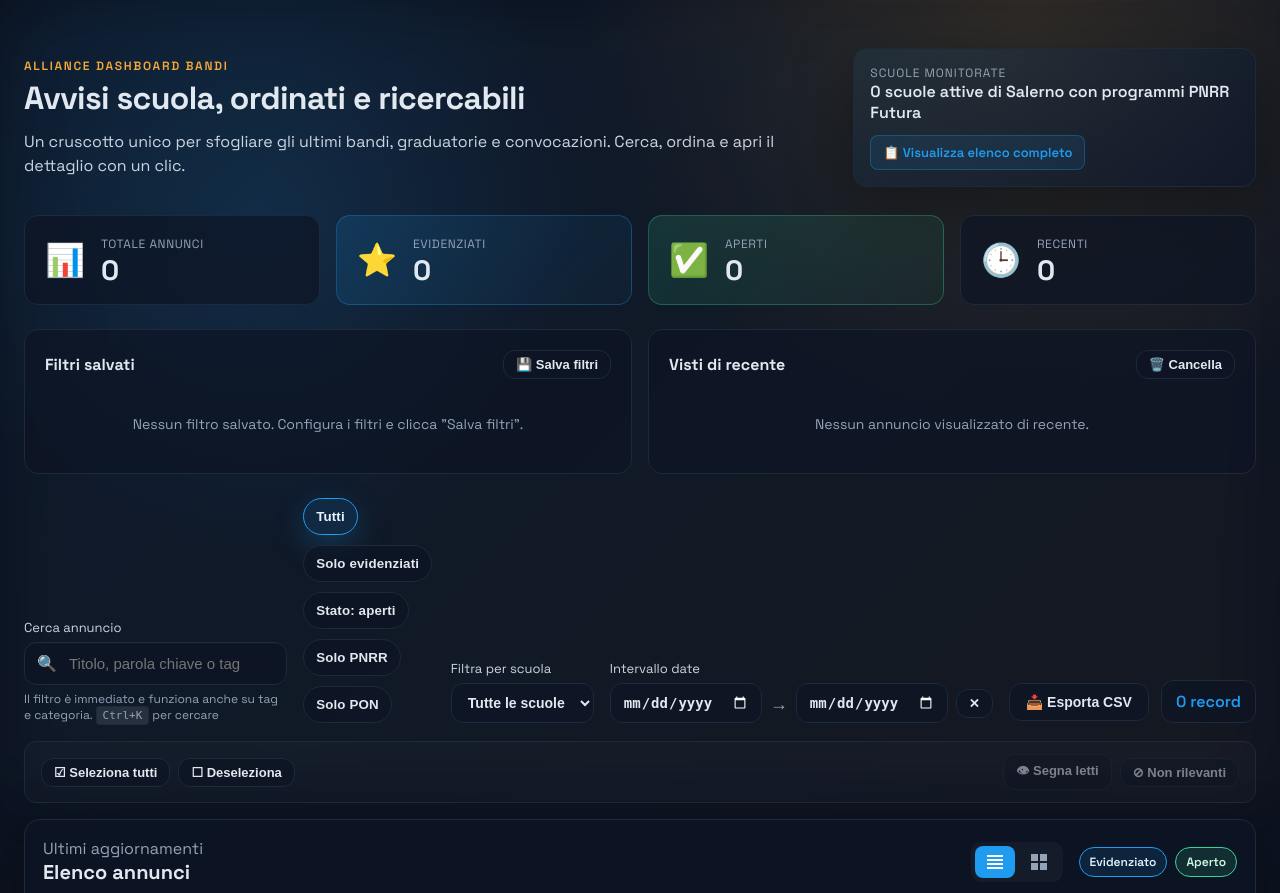
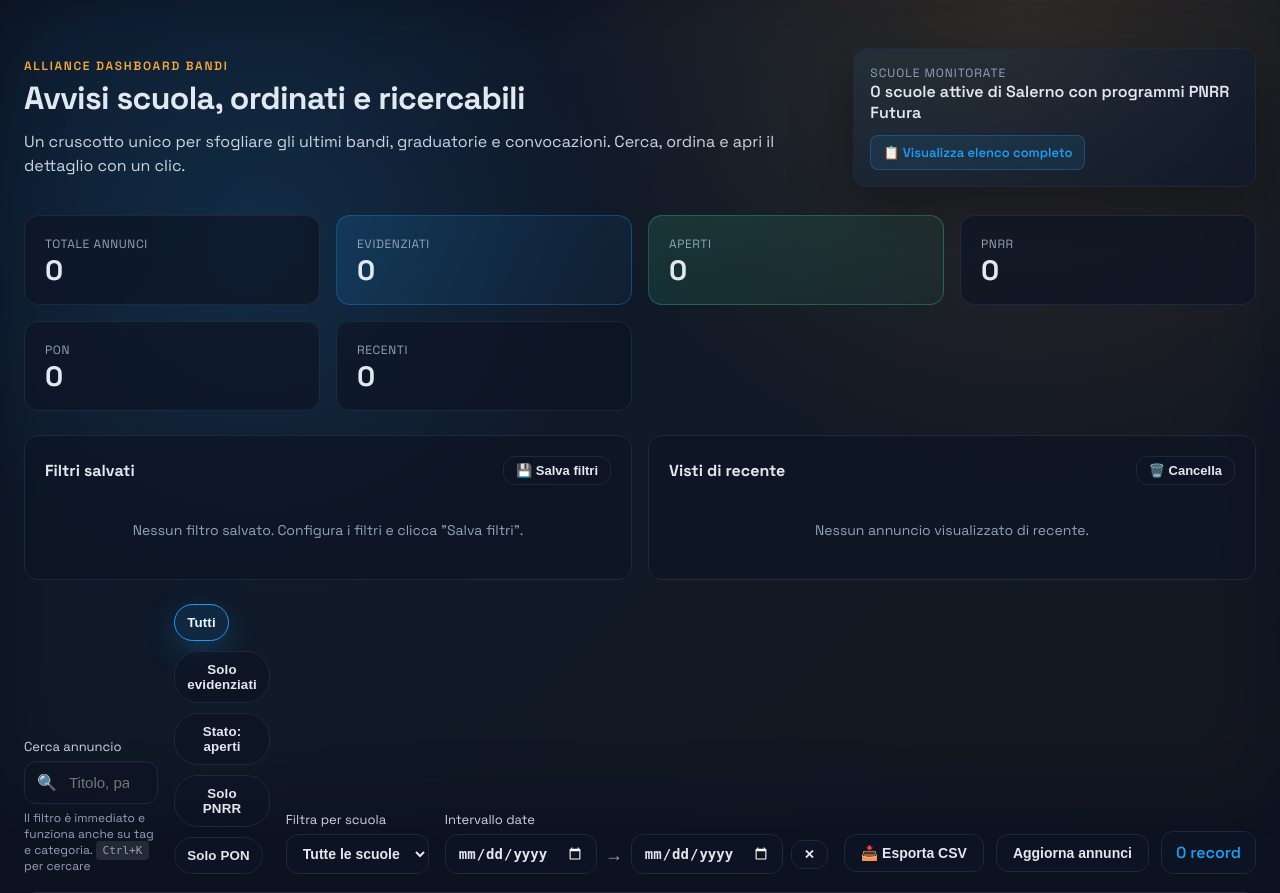
Before and after one commit to brataccas99/Alliance, a Flask app: page / in a window 1280 px wide. Shown: the top 893 px of the page. Run offline with Flask 3, Linux system fonts and the light colour scheme; parts of the project's set-up code (start-up, migrations or seed data) failed here and were passed over.

Commit message:
added button to manually fetch new announcements

```diff
--- a/backend/static/js/main.js
+++ b/backend/static/js/main.js
@@ -457,6 +457,23 @@
         });
     });
     const exportBtn = document.getElementById("exportBtn");
+    const fetchBtn = document.getElementById("fetchBtn");
+    if (fetchBtn) {
+        fetchBtn.addEventListener("click", async () => {
+            fetchBtn.setAttribute("disabled", "true");
+            fetchBtn.textContent = "Aggiorno...";
+            try {
+                await fetch("/api/fetch", { method: "POST" });
+                location.reload();
+            } catch (err) {
+                alert("Errore durante il fetch");
+                console.error(err);
+            } finally {
+                fetchBtn.removeAttribute("disabled");
+                fetchBtn.textContent = "Aggiorna annunci";
+            }
+        });
+    }
     if (exportBtn) {
         exportBtn.addEventListener("click", () => {
             const visibleRows = rows.filter((row) => row.style.display !== "none");
--- a/backend/templates/index.html
+++ b/backend/templates/index.html
@@ -1,12 +1,14 @@
-<!doctype html>
+<!DOCTYPE html>
 <html lang="en">
+
 <head>
-    <meta charset="utf-8">
-    <meta name="viewport" content="width=device-width, initial-scale=1">
+    <meta charset="utf-8" />
+    <meta name="viewport" content="width=device-width, initial-scale=1" />
     <title>PNRR Futura Dashboard</title>
-    <link rel="stylesheet" href="{{ url_for('static', filename='css/main.css') }}">
+    <link rel="stylesheet" href="{{ url_for('static', filename='css/main.css') }}" />
     <script defer src="{{ url_for('static', filename='js/main.js') }}"></script>
 </head>
+
 <body>
     <div class="bg-accent"></div>
     <main class="page">
@@ -14,32 +16,35 @@
             <div>
                 <p class="eyebrow">Alliance Dashboard Bandi</p>
                 <h1>Avvisi scuola, ordinati e ricercabili</h1>
-                <p class="lede">Un cruscotto unico per sfogliare gli ultimi bandi, graduatorie e convocazioni. Cerca, ordina e apri il dettaglio con un clic.</p>
+                <p class="lede">
+                    Un cruscotto unico per sfogliare gli ultimi bandi, graduatorie e
+                    convocazioni. Cerca, ordina e apri il dettaglio con un clic.
+                </p>
             </div>
             <div class="meta-card">
                 <p class="label">Scuole monitorate</p>
-                {% set schools_list = [] %}
-                {% for ann in announcements %}
-                    {% if ann.school_id not in schools_list %}
-                        {% set _ = schools_list.append(ann.school_id) %}
-                    {% endif %}
-                {% endfor %}
-                <p class="value">{{ schools_list|length }} scuole attive di Salerno con programmi PNRR Futura</p>
+                {% set schools_list = [] %} {% for ann in announcements %} {% if
+                ann.school_id not in schools_list %} {% set _ =
+                schools_list.append(ann.school_id) %} {% endif %} {% endfor %}
+                <p class="value">
+                    {{ schools_list|length }} scuole attive di Salerno con programmi
+                    PNRR Futura
+                </p>
                 <details class="schools-dropdown">
-                    <summary class="schools-toggle">📋 Visualizza elenco completo</summary>
+                    <summary class="schools-toggle">
+                        📋 Visualizza elenco completo
+                    </summary>
                     <ul class="schools-list">
-                        {% set seen_schools = [] %}
-                        {% for ann in announcements %}
-                            {% if ann.school_id not in seen_schools %}
-                                {% set _ = seen_schools.append(ann.school_id) %}
+                        {% set seen_schools = [] %} {% for ann in announcements %} {% if
+                        ann.school_id not in seen_schools %} {% set _ =
+                        seen_schools.append(ann.school_id) %}
                         <li class="school-item">
                             <span class="school-name">{{ ann.school_name }}</span>
                             {% if ann.city %}
                             <span class="school-city">{{ ann.city }}</span>
                             {% endif %}
                         </li>
-                            {% endif %}
-                        {% endfor %}
+                        {% endif %} {% endfor %}
                     </ul>
                 </details>
             </div>
@@ -48,37 +53,45 @@
                 <!-- Statistics Cards -->
         <section class="stats-grid">
             <div class="stat-card clickable" data-quick-filter="all" title="Mostra tutti gli annunci">
-                <div class="stat-icon">📊</div>
                 <div class="stat-content">
                     <p class="stat-label">Totale Annunci</p>
                     <p class="stat-value">{{ announcements|length }}</p>
                 </div>
             </div>
             <div class="stat-card stat-highlight clickable" data-quick-filter="highlight" title="Filtra annunci evidenziati">
-                <div class="stat-icon">⭐</div>
                 <div class="stat-content">
                     <p class="stat-label">Evidenziati</p>
                     <p class="stat-value">{{ announcements|selectattr('highlight')|list|length }}</p>
                 </div>
             </div>
             <div class="stat-card stat-success clickable" data-quick-filter="open" title="Filtra annunci aperti">
-                <div class="stat-icon">✅</div>
                 <div class="stat-content">
                     <p class="stat-label">Aperti</p>
                     <p class="stat-value">{{ announcements|selectattr('status', 'equalto', 'Open')|list|length }}</p>
                 </div>
             </div>
+            <div class="stat-card clickable" data-quick-filter="pnrr" title="Filtra annunci PNRR">
+                <div class="stat-content">
+                    <p class="stat-label">PNRR</p>
+                    {% set pnrr_count = announcements | selectattr('category') | select('lower') | select('contains', 'pnrr') | list | length %}
+                    <p class="stat-value">{{ pnrr_count }}</p>
+                </div>
+            </div>
+            <div class="stat-card clickable" data-quick-filter="pon" title="Filtra annunci PON">
+                <div class="stat-content">
+                    <p class="stat-label">PON</p>
+                    {% set pon_count = announcements | selectattr('category') | select('lower') | select('contains', 'pon') | list | length %}
+                    <p class="stat-value">{{ pon_count }}</p>
+                </div>
+            </div>
             <div class="stat-card clickable" data-quick-filter="recent" title="Ultimi 7 giorni">
-                <div class="stat-icon">🕒</div>
                 <div class="stat-content">
                     <p class="stat-label">Recenti</p>
-                    {% set week_ago = (None, None, None, None, None, None, None)|list %}
                     {% set recent_count = announcements|selectattr('date')|select('ne', None)|list|length %}
                     <p class="stat-value">{{ recent_count }}</p>
                 </div>
             </div>
         </section>
-
 <!-- Saved Presets & Recently Viewed -->
         <section class="presets-section">
             <div class="presets-container">
@@ -89,7 +102,9 @@
                     </button>
                 </div>
                 <div id="presetsList" class="presets-list">
-                    <p class="empty-message">Nessun filtro salvato. Configura i filtri e clicca "Salva filtri".</p>
+                    <p class="empty-message">
+                        Nessun filtro salvato. Configura i filtri e clicca "Salva filtri".
+                    </p>
                 </div>
             </div>
             <div class="recently-viewed-container">
@@ -100,7 +115,9 @@
                     </button>
                 </div>
                 <div id="recentlyViewedList" class="recently-viewed-list">
-                    <p class="empty-message">Nessun annuncio visualizzato di recente.</p>
+                    <p class="empty-message">
+                        Nessun annuncio visualizzato di recente.
+                    </p>
                 </div>
             </div>
         </section>
@@ -110,9 +127,13 @@
                 <label for="searchInput">Cerca annuncio</label>
                 <div class="search-box">
                     <span class="search-icon">🔍</span>
-                    <input id="searchInput" type="search" placeholder="Titolo, parola chiave o tag" autocomplete="off">
+                    <input id="searchInput" type="search" placeholder="Titolo, parola chiave o tag"
+                        autocomplete="off" />
                 </div>
-                <p class="hint">Il filtro è immediato e funziona anche su tag e categoria. <kbd>Ctrl+K</kbd> per cercare</p>
+                <p class="hint">
+                    Il filtro è immediato e funziona anche su tag e categoria.
+                    <kbd>Ctrl+K</kbd> per cercare
+                </p>
             </div>
             <div class="filter-chips" aria-label="Filtri rapidi">
                 <button class="chip active" data-filter="none">Tutti</button>
@@ -125,21 +146,21 @@
                 <label for="schoolFilter">Filtra per scuola</label>
                 <select id="schoolFilter">
                     <option value="">Tutte le scuole</option>
-                    {% set seen = [] %}
-                    {% for ann in announcements %}
-                        {% if ann.school_id not in seen %}
-                            {% set _ = seen.append(ann.school_id) %}
-                            <option value="{{ ann.school_id }}">{{ ann.school_name }}{% if ann.city %} – {{ ann.city }}{% endif %}</option>
-                        {% endif %}
-                    {% endfor %}
+                    {% set seen = [] %} {% for ann in announcements %} {% if
+                    ann.school_id not in seen %} {% set _ = seen.append(ann.school_id)
+                    %}
+                    <option value="{{ ann.school_id }}">
+                        {{ ann.school_name }}{% if ann.city %} – {{ ann.city }}{% endif %}
+                    </option>
+                    {% endif %} {% endfor %}
                 </select>
             </div>
             <div class="date-range-filter">
                 <label for="dateFrom">Intervallo date</label>
                 <div class="date-inputs">
-                    <input type="date" id="dateFrom" placeholder="Da" title="Data inizio">
+                    <input type="date" id="dateFrom" placeholder="Da" title="Data inizio" />
                     <span class="date-separator">→</span>
-                    <input type="date" id="dateTo" placeholder="A" title="Data fine">
+                    <input type="date" id="dateTo" placeholder="A" title="Data fine" />
                     <button class="action-btn small" id="clearDatesBtn" title="Cancella filtro date">
                         ✕
                     </button>
@@ -149,10 +170,15 @@
                 <button id="exportBtn" class="action-btn" title="Esporta risultati in CSV">
                     📥 Esporta CSV
                 </button>
+                <button id="fetchBtn" class="action-btn" title="Esegui fetch
+  annunci">
+                    Aggiorna annunci
+                </button>
                 <div class="result-meta">
                     <span id="resultsCount">{{ announcements|length }} record</span>
                 </div>
             </div>
+
         </section>
 
         <!-- Quick Actions Bar -->
@@ -164,7 +190,7 @@
                 <button class="action-btn small" id="deselectAllBtn" title="Deseleziona tutti">
                     ☐ Deseleziona
                 </button>
-                <span id="selectedCount" class="selected-count" style="display: none;">
+                <span id="selectedCount" class="selected-count" style="display: none">
                     <strong>0</strong> selezionati
                 </span>
             </div>
@@ -188,12 +214,12 @@
                     <div class="view-toggle">
                         <button class="view-btn active" data-view="table" title="Vista tabella">
                             <svg width="16" height="16" viewBox="0 0 16 16" fill="currentColor">
-                                <path d="M0 1h16v2H0V1zm0 4h16v2H0V5zm0 4h16v2H0V9zm0 4h16v2H0v-2z"/>
+                                <path d="M0 1h16v2H0V1zm0 4h16v2H0V5zm0 4h16v2H0V9zm0 4h16v2H0v-2z" />
                             </svg>
                         </button>
                         <button class="view-btn" data-view="cards" title="Vista card">
                             <svg width="16" height="16" viewBox="0 0 16 16" fill="currentColor">
-                                <path d="M0 0h7v7H0V0zm9 0h7v7H9V0zM0 9h7v7H0V9zm9 0h7v7H9V9z"/>
+                                <path d="M0 0h7v7H0V0zm9 0h7v7H9V0zM0 9h7v7H0V9zm9 0h7v7H9V9z" />
                             </svg>
                         </button>
                     </div>
@@ -207,8 +233,9 @@
             <table id="annTable">
                 <thead>
                     <tr>
-                        <th style="width: 40px;">
-                            <input type="checkbox" id="selectAllCheckbox" title="Seleziona tutti" aria-label="Seleziona tutti">
+                        <th style="width: 40px">
+                            <input type="checkbox" id="selectAllCheckbox" title="Seleziona tutti"
+                                aria-label="Seleziona tutti" />
                         </th>
                         <th data-sort="title">Annuncio</th>
                         <th data-sort="school">Scuola</th>
@@ -221,21 +248,15 @@
                 </thead>
                 <tbody>
                     {% for ann in announcements %}
-                    <tr
-                        class="{% if ann.highlight %}row-highlight{% endif %}"
-                        data-id="{{ ann.id }}"
-                        data-date="{{ ann.date.isoformat() if ann.date else '' }}"
-                        data-title="{{ ann.title }}"
-                        data-school="{{ ann.school_name }}"
-                        data-school-id="{{ ann.school_id }}"
-                        data-city="{{ ann.city or '' }}"
-                        data-category="{{ ann.category }}"
-                        data-status="{{ ann.status }}"
-                        data-highlight="{{ 'true' if ann.highlight else 'false' }}"
-                        data-search="{{ ann.title }} {{ ann.summary }} {{ ann.school_name }} {{ ann.city or '' }} {{ ann.category }} {{ ', '.join(ann.tags) }}"
-                    >
+                    <tr class="{% if ann.highlight %}row-highlight{% endif %}" data-id="{{ ann.id }}"
+                        data-date="{{ ann.date.isoformat() if ann.date else '' }}" data-title="{{ ann.title }}"
+                        data-school="{{ ann.school_name }}" data-school-id="{{ ann.school_id }}"
+                        data-city="{{ ann.city or '' }}" data-category="{{ ann.category }}"
+                        data-status="{{ ann.status }}" data-highlight="{{ 'true' if ann.highlight else 'false' }}"
+                        data-search="{{ ann.title }} {{ ann.summary }} {{ ann.school_name }} {{ ann.city or '' }} {{ ann.category }} {{ ', '.join(ann.tags) }}">
                         <td>
-                            <input type="checkbox" class="row-checkbox" value="{{ ann.id }}" aria-label="Seleziona annuncio #{{ ann.id }}">
+                            <input type="checkbox" class="row-checkbox" value="{{ ann.id }}"
+                                aria-label="Seleziona annuncio #{{ ann.id }}" />
                         </td>
                         <td>
                             <div class="title-row">
@@ -256,18 +277,17 @@
                             <span class="pill">{{ ann.category }}</span>
                         </td>
                         <td class="numeric">
-                            {% if ann.date and ann.date.year > 1 %}
-                                {{ ann.date.strftime('%d %b %Y') }}
-                            {% else %}
-                                s.n.
-                            {% endif %}
+                            {% if ann.date and ann.date.year > 1 %} {{ ann.date.strftime('%d
+                            %b %Y') }} {% else %} s.n. {% endif %}
                         </td>
                         <td>
                             <span class="pill {{ 'pill-open' if ann.status == 'Open' else '' }}">{{ ann.status }}</span>
                         </td>
                         <td>
                             <div class="actions-stack">
-                                <a class="ghost detail-link" href="{{ url_for('announcement.announcement_detail', ann_id=ann.id) }}">Apri dettagli</a>
+                                <a class="ghost detail-link"
+                                    href="{{ url_for('announcement.announcement_detail', ann_id=ann.id) }}">Apri
+                                    dettagli</a>
                                 <div class="state-control">
                                     <label class="sr-only" for="state-{{ ann.id }}">Stato personale</label>
                                     <select class="state-select" id="state-{{ ann.id }}">
@@ -290,19 +310,14 @@
             {% endif %}
 
             <!-- Card View (initially hidden) -->
-            <div id="cardView" class="cards-grid" style="display: none;">
+            <div id="cardView" class="cards-grid" style="display: none">
                 {% for ann in announcements %}
                 <div class="announcement-card {% if ann.highlight %}card-highlight{% endif %}"
-                     data-date="{{ ann.date.isoformat() if ann.date else '' }}"
-                     data-title="{{ ann.title }}"
-                     data-school="{{ ann.school_name }}"
-                     data-school-id="{{ ann.school_id }}"
-                     data-city="{{ ann.city or '' }}"
-                     data-category="{{ ann.category }}"
-                     data-status="{{ ann.status }}"
+                    data-date="{{ ann.date.isoformat() if ann.date else '' }}" data-title="{{ ann.title }}"
+                    data-school="{{ ann.school_name }}" data-school-id="{{ ann.school_id }}"
+                    data-city="{{ ann.city or '' }}" data-category="{{ ann.category }}" data-status="{{ ann.status }}"
                     data-highlight="{{ 'true' if ann.highlight else 'false' }}"
-                     data-search="{{ ann.title }} {{ ann.summary }} {{ ann.school_name }} {{ ann.city or '' }} {{ ann.category }} {{ ', '.join(ann.tags) }}"
-                >
+                    data-search="{{ ann.title }} {{ ann.summary }} {{ ann.school_name }} {{ ann.city or '' }} {{ ann.category }} {{ ', '.join(ann.tags) }}">
                     <div class="card-header">
                         <div class="card-meta">
                             <span class="badge">#{{ ann.id }}</span>
@@ -310,11 +325,8 @@
                             {% if ann.highlight %}<span class="pill pill-highlight">⭐ Evidenziato</span>{% endif %}
                         </div>
                         <span class="card-date">
-                            {% if ann.date and ann.date.year > 1 %}
-                                {{ ann.date.strftime('%d %b %Y') }}
-                            {% else %}
-                                s.n.
-                            {% endif %}
+                            {% if ann.date and ann.date.year > 1 %} {{ ann.date.strftime('%d
+                            %b %Y') }} {% else %} s.n. {% endif %}
                         </span>
                     </div>
                     <h3 class="card-title">{{ ann.title }}</h3>
@@ -322,7 +334,8 @@
                     <div class="card-footer">
                         <div class="card-tags">
                             <span class="pill">{{ ann.school_name }}</span>
-                            {% if ann.city %}<span class="pill">{{ ann.city }}</span>{% endif %}
+                            {% if ann.city %}<span class="pill">{{ ann.city }}</span>{%
+                            endif %}
                             <span class="pill">{{ ann.category }}</span>
                         </div>
                         <a class="card-link" href="{{ url_for('announcement.announcement_detail', ann_id=ann.id) }}">
@@ -335,4 +348,5 @@
         </section>
     </main>
 </body>
+
 </html>
```
Also changed, not shown: frontend/src/templates/index.html (+16 -8 lines), frontend/src/ts/main.ts (+35 -0 lines). Lines whose indentation alone changed are shown as unchanged.
